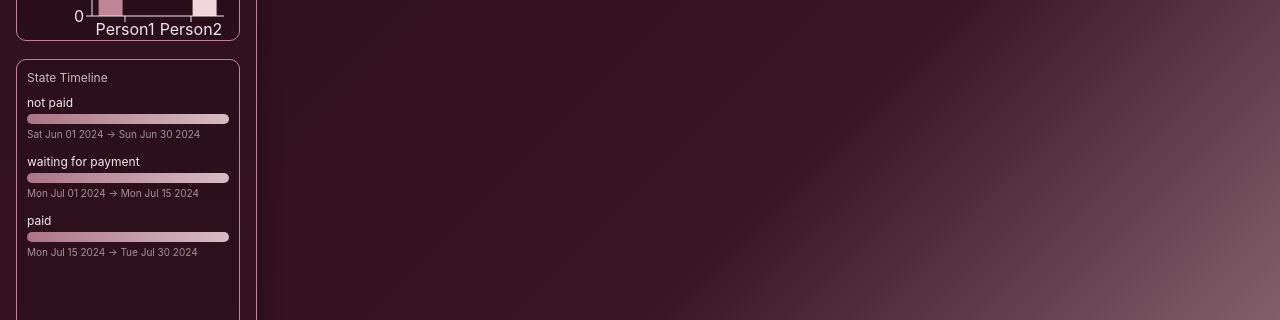
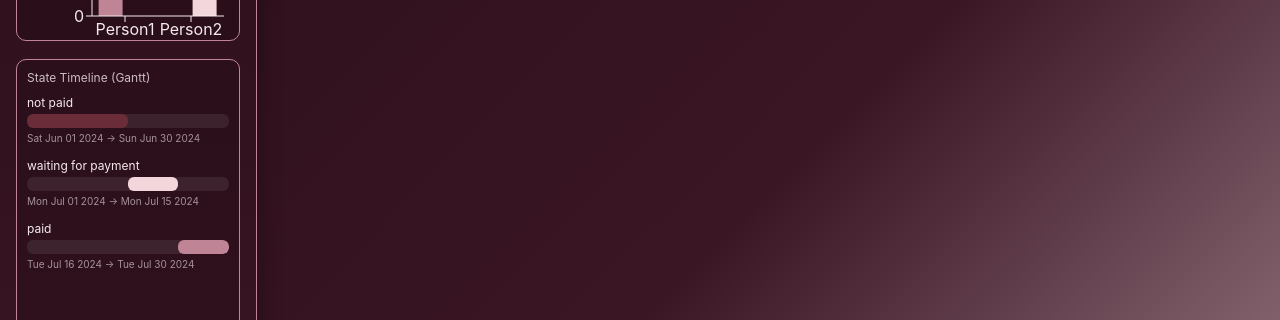
Before and after one commit to HennWa/legal_case_simulator, a React app in the folder frontend/: page / in a window 1280 px wide. Shown: the part 290-610 px from the top of the page. Built offline with nearby package versions, Linux system fonts and the light colour scheme; the HTML template or start-up script is replaced by a standard one.

Commit message:
sidebar changed

```diff
--- a/frontend/src/Sidebar.jsx
+++ b/frontend/src/Sidebar.jsx
@@ -9,6 +9,9 @@ import {
 } from "recharts";
 
 export default function Sidebar() {
+  // -------------------------
+  // Actor chart data
+  // -------------------------
   const actorData = Object.entries(statistics.actors).map(
     ([name, values]) => ({
       name,
@@ -17,13 +20,26 @@ export default function Sidebar() {
     })
   );
 
-  const stateData = Object.entries(statistics.states).map(
-    ([state, range]) => ({
+  // -------------------------
+  // Gantt timeline preprocessing
+  // -------------------------
+  const timeline = Object.entries(statistics.states).map(
+    ([state, range]) => {
+      const start = new Date(range.start).getTime();
+      const end = new Date(range.end).getTime();
+
+      return {
         state,
-      start: new Date(range.start),
-      end: new Date(range.end),
-    })
+        start,
+        end,
+        duration: end - start,
+      };
+    }
   );
+
+  const minTime = Math.min(...timeline.map((t) => t.start));
+  const maxTime = Math.max(...timeline.map((t) => t.end));
+  const total = maxTime - minTime;
 
   return (
     <div
@@ -77,7 +93,7 @@ export default function Sidebar() {
         </ResponsiveContainer>
       </div>
 
-      {/* 🕒 STATE TIMELINE */}
+      {/* 🕒 GANTT TIMELINE */}
       <div
         style={{
           flex: 1,
@@ -89,41 +105,57 @@ export default function Sidebar() {
         }}
       >
         <div style={{ fontSize: 12, marginBottom: 10, opacity: 0.8 }}>
-          State Timeline
+          State Timeline (Gantt)
         </div>
 
         <div style={{ display: "flex", flexDirection: "column", gap: 14 }}>
-          {stateData.map((s, i) => (
+          {timeline.map((t, i) => {
+            const offset = ((t.start - minTime) / total) * 100;
+            const width = (t.duration / total) * 100;
+
+            return (
               <div key={i}>
+                {/* state label */}
                 <div style={{ fontSize: 12, marginBottom: 4 }}>
-                {s.state}
+                  {t.state}
                 </div>
 
+                {/* gantt bar background */}
                 <div
                   style={{
-                  height: 10,
+                    height: 14,
                     background: "rgba(255,255,255,0.08)",
                     borderRadius: 6,
+                    position: "relative",
                     overflow: "hidden",
-                  position: "relative",
                   }}
                 >
+                  {/* actual time segment */}
                   <div
                     style={{
+                      position: "absolute",
+                      left: `${offset}%`,
+                      width: `${width}%`,
                       height: "100%",
-                    width: "100%",
                       background:
-                      "linear-gradient(90deg, #c08497, #f3d6dc)",
-                    opacity: 0.85,
+                        t.state === "paid"
+                          ? "#c08497"
+                          : t.state === "waiting for payment"
+                          ? "#f3d6dc"
+                          : "#6b2c3a",
+                      borderRadius: 6,
                     }}
                   />
                 </div>
 
+                {/* time labels */}
                 <div style={{ fontSize: 10, opacity: 0.6, marginTop: 4 }}>
-                {s.start.toDateString()} → {s.end.toDateString()}
+                  {new Date(t.start).toDateString()} →{" "}
+                  {new Date(t.end).toDateString()}
                 </div>
               </div>
-          ))}
+            );
+          })}
         </div>
       </div>
     </div>
--- a/frontend/src/data/statistics.json
+++ b/frontend/src/data/statistics.json
@@ -21,7 +21,7 @@
     "waiting for payment": {"start": "2024-07-01T00:00:00Z",
       "end": "2024-07-15T23:59:59Z"
     },
-    "paid": {"start": "2024-07-15T00:00:00Z",
+    "paid": {"start": "2024-07-16T00:00:00Z",
       "end": "2024-07-30T23:59:59Z"
     }
   }
```
Lines whose indentation alone changed are shown as unchanged.
